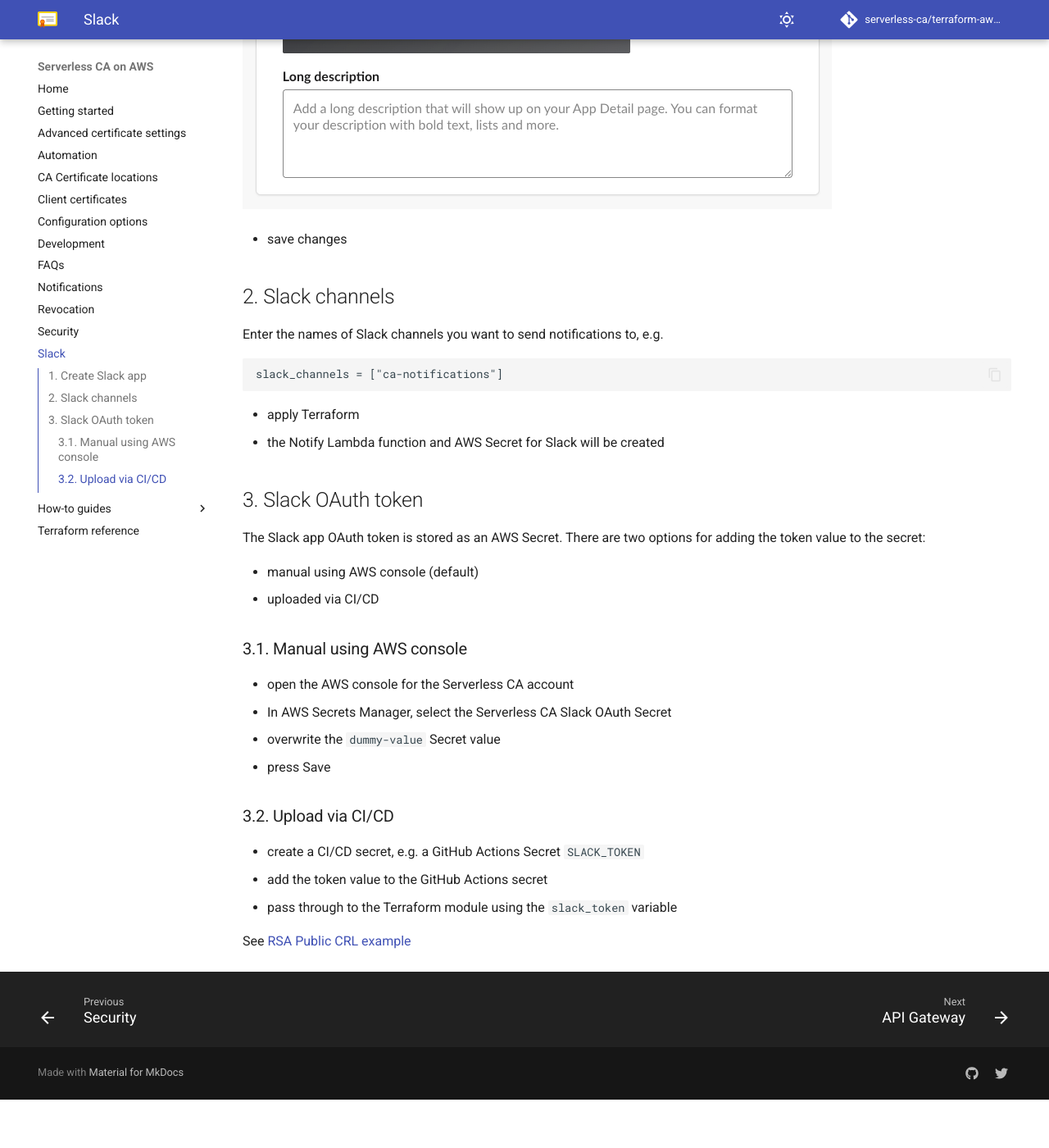
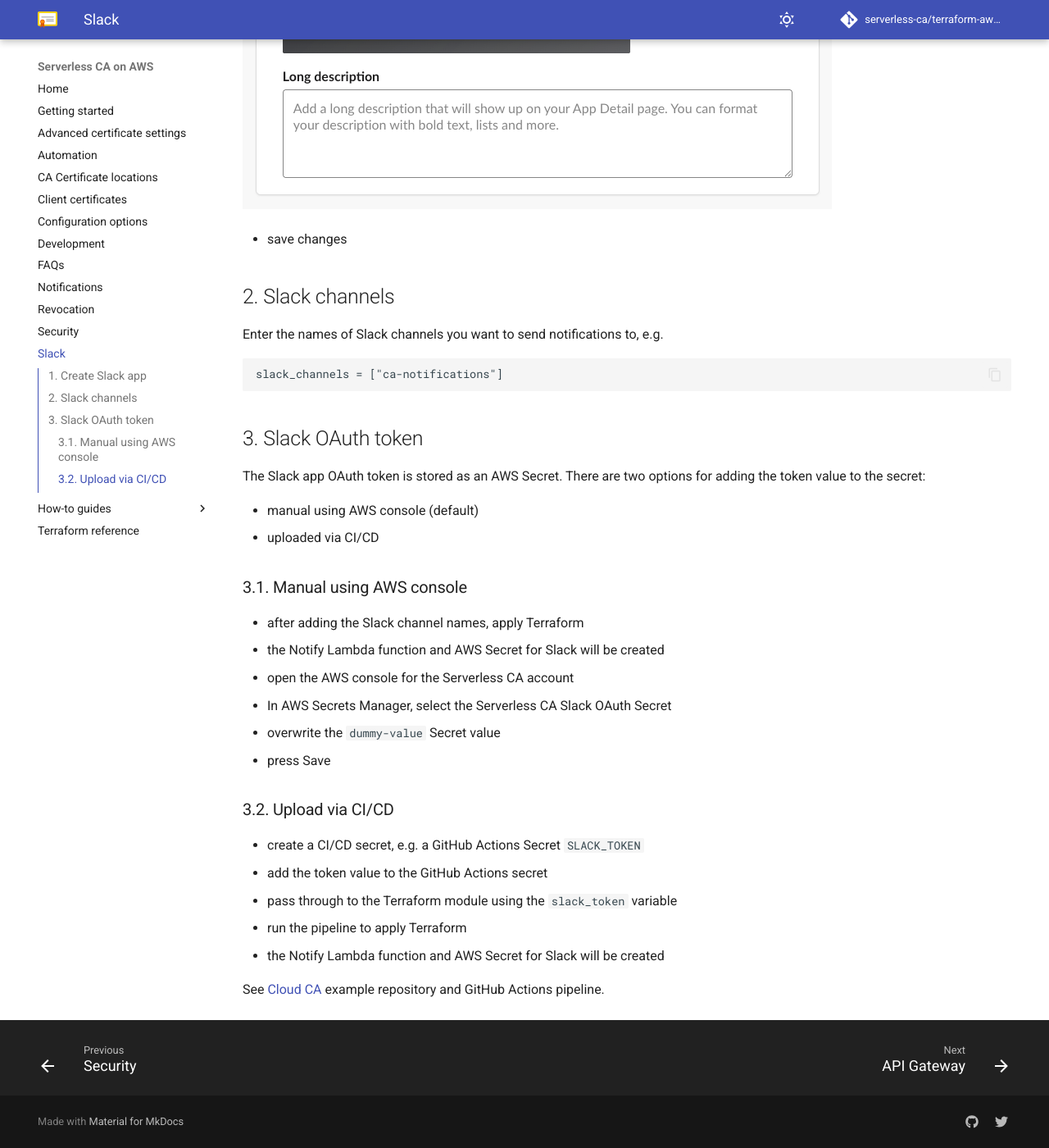
Before and after one commit to serverless-ca/terraform-aws-ca, an MkDocs documentation site: the page built from docs/slack.md, in a window 1280 px wide and 1400 px high, scrolled down 5978 px. Shown: the whole window at 82% size. Built offline with MkDocs 1.6.1 and Material for MkDocs 9.7.7, drawn with Linux system fonts in a browser that asks for light colours; comment, search, counter and statistics services are not loaded; before the commit the page ends 7319 px from its top, so only the background shows below that.

Commit message:
Update Slack configuration instructions (#557)

```diff
--- a/docs/slack.md
+++ b/docs/slack.md
@@ -79,6 +77,8 @@
 
 ### 3.1. Manual using AWS console
 
+* after adding the Slack channel names, apply Terraform
+* the Notify Lambda function and AWS Secret for Slack will be created
 * open the AWS console for the Serverless CA account
 * In AWS Secrets Manager, select the Serverless CA Slack OAuth Secret
 * overwrite the `dummy-value` Secret value
@@ -89,5 +89,7 @@
 * create a CI/CD secret, e.g. a GitHub Actions Secret `SLACK_TOKEN`
 * add the token value to the GitHub Actions secret
 * pass through to the Terraform module using the `slack_token` variable
+* run the pipeline to apply Terraform
+* the Notify Lambda function and AWS Secret for Slack will be created
 
-See [RSA Public CRL example](../examples/rsa-public-crl/ca.tf)
+See [Cloud CA](https://github.com/serverless-ca/cloud-ca) example repository and GitHub Actions pipeline.
```
Also changed, not shown: other parts of docs/slack.md (+0 -2 lines).
